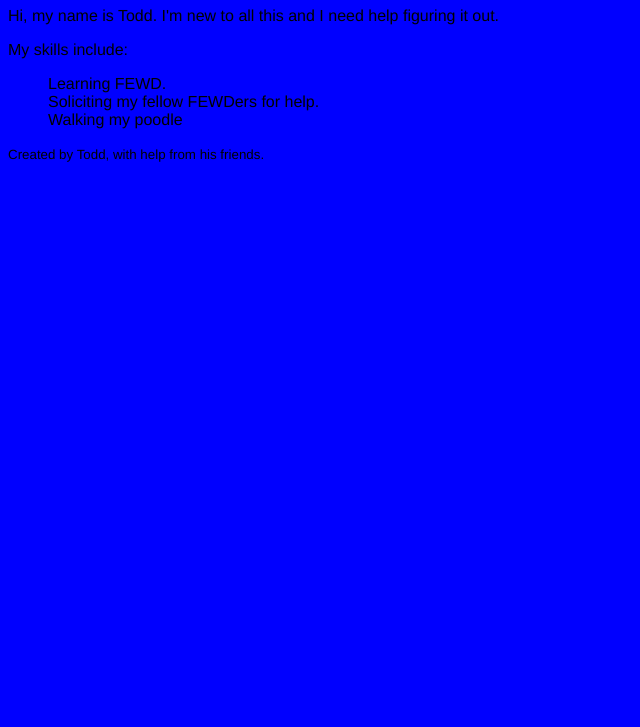
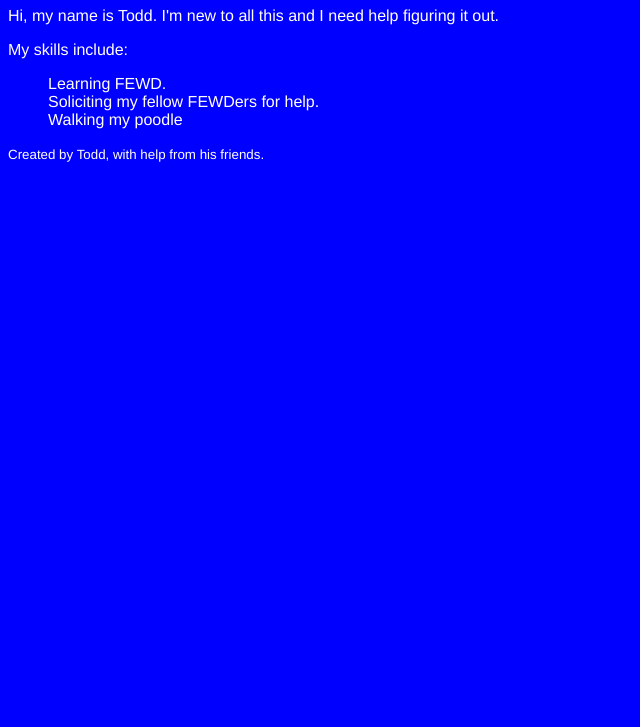
Before and after one commit to wjpurdum/FEWD22-Assignment2, a plain HTML site: page index.html in a window 1280 px wide. Shown: the part 73-800 px from the top of the page, without its empty margins (0-640 px from the left). Drawn offline with Linux system fonts and the light colour scheme.

Commit message:
#25
to change font color:
color: white;

```diff
--- a/css/style.css
+++ b/css/style.css
@@ -1,7 +1,7 @@
 body {
 	font-family: helvetica, sans-serif;
 	background-color: blue;
-	colour: white;
+	color: white;
 }
 
 li {
--- a/index.html
+++ b/index.html
@@ -3,6 +3,7 @@
 <head>
 	<title>Todd's Portfolio Site</title>
 	<link rel="stylesheet" href="css/style.css" />
+	<meta name="Todd's Portfolio" content="Todd's FEWD Objectives">
 </head>
 <body>
 	<header>
```
